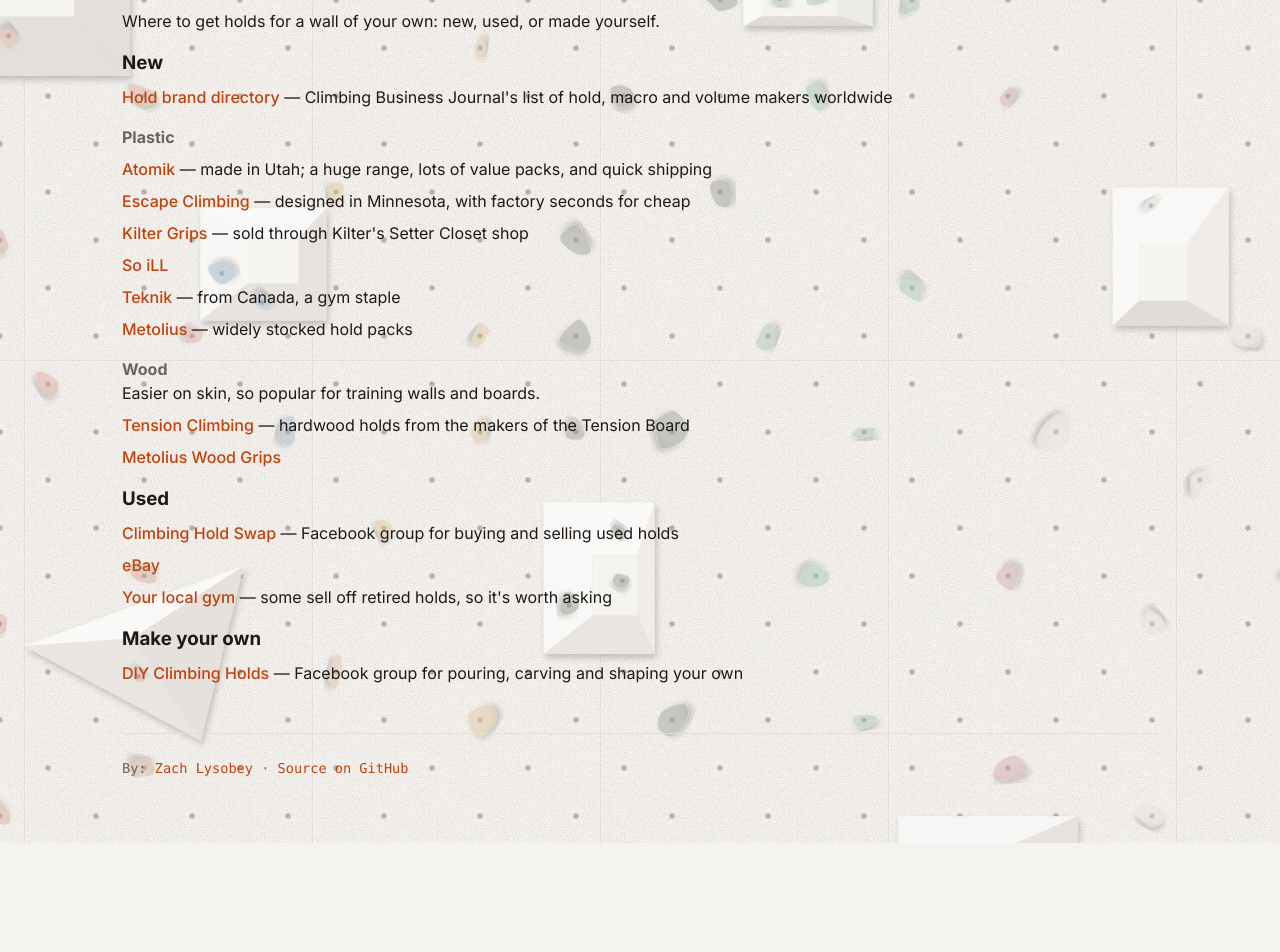
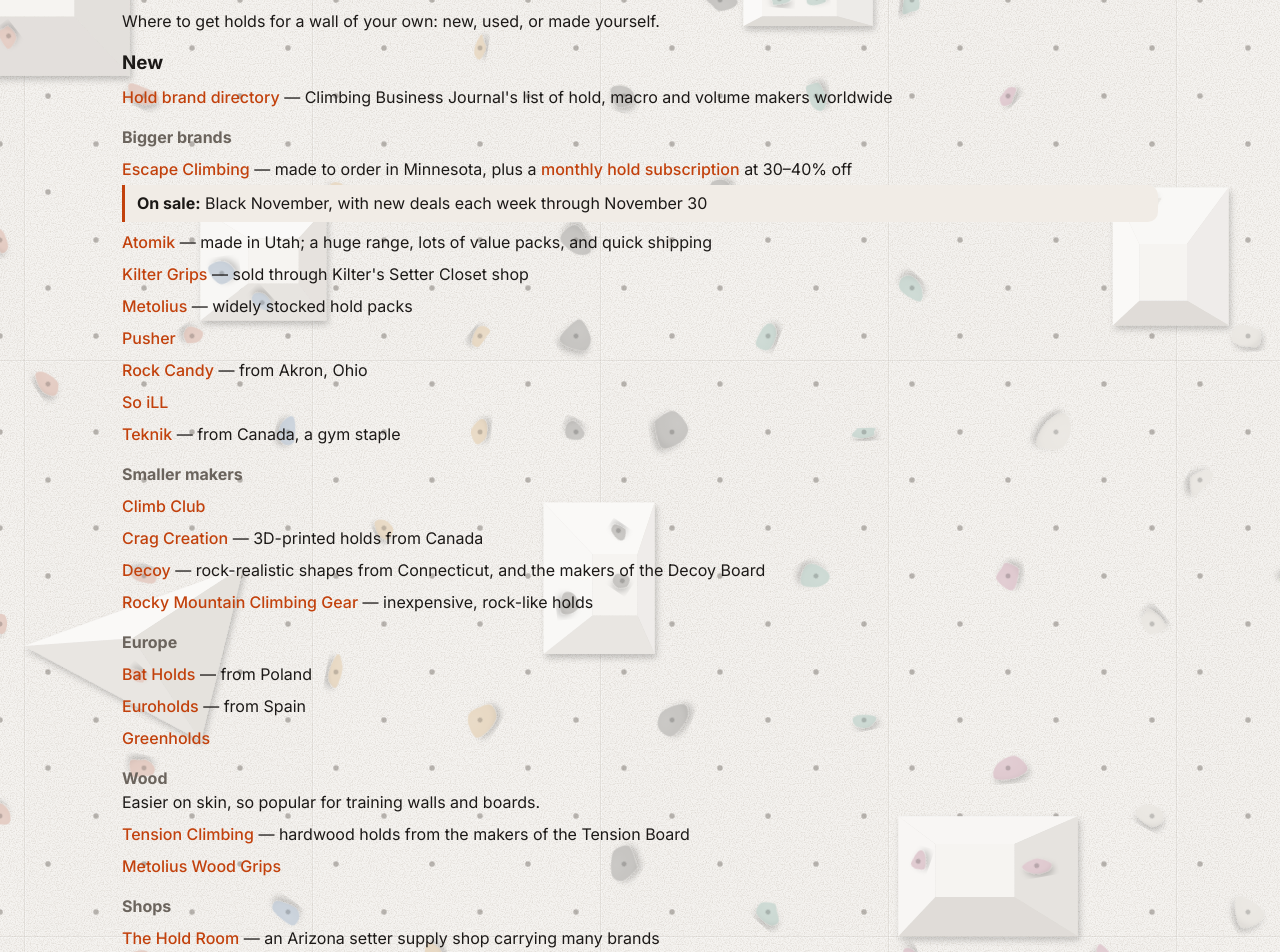
Before and after one commit to zachlysobey/indoor.rocks, a Next.js app: page /climbing-holds in a window 1280 px wide. Shown: the part 240-1192 px from the top of the page. Before the commit the page ends 1083 px from the top, so only its background shows below. Built offline with nearby package versions, Linux system fonts and the light colour scheme.

Commit message:
Add more hold makers and an Escape sale callout (#94)

```diff
--- a/src/app/climbing-holds/page.tsx
+++ b/src/app/climbing-holds/page.tsx
@@ -5,6 +5,10 @@ import styles from "../linkPage.module.css";
 export const metadata: Metadata = {
   title: "Climbing Holds · indoor.rocks",
 };
+
+// Checked when the static page is built, so the callout drops off with the first deploy after the
+// sale. Its text names the end date, so it stays true if that deploy comes late.
+const escapeSaleIsOn = Date.now() < Date.parse("2026-12-01T00:00:00-05:00");
 
 export default function ClimbingHoldsPage() {
   return (
@@ -23,19 +27,39 @@ export default function ClimbingHoldsPage() {
           </li>
         </ul>
 
-        <h4>Plastic</h4>
+        <h4>Bigger brands</h4>
         <ul>
+          <li>
+            <a href="https://escapeclimbing.com/">Escape Climbing</a> — made to order in Minnesota,
+            plus a{" "}
+            <a href="https://escapeclimbing.com/products/monthly-hold-subscription-2025">
+              monthly hold subscription
+            </a>{" "}
+            at 30–40% off
+            {escapeSaleIsOn && (
+              <p className={styles.callout}>
+                <strong>On sale:</strong> Black November, with new deals each week through November
+                30
+              </p>
+            )}
+          </li>
           <li>
             <a href="https://www.atomikclimbingholds.com/">Atomik</a> — made in Utah; a huge range,
             lots of value packs, and quick shipping
           </li>
           <li>
-            <a href="https://www.etsy.com/shop/EscapeClimbing">Escape Climbing</a> — designed in
-            Minnesota, with factory seconds for cheap
+            <a href="https://settercloset.com/">Kilter Grips</a> — sold through Kilter&apos;s Setter
+            Closet shop
           </li>
           <li>
-            <a href="https://settercloset.com/">Kilter Grips</a> — sold through Kilter&apos;s Setter
-            Closet shop
+            <a href="https://www.metoliusclimbing.com/">Metolius</a> — widely stocked hold packs
+          </li>
+          <li>
+            <a href="https://pusher.world/">Pusher</a>
+          </li>
+          <li>
+            <a href="https://candyshopclimbing.com/collections/rock-candy-holds">Rock Candy</a> —
+            from Akron, Ohio
           </li>
           <li>
             <a href="https://soillholds.com/">So iLL</a>
@@ -43,8 +67,36 @@ export default function ClimbingHoldsPage() {
           <li>
             <a href="https://teknikhandholds.com/">Teknik</a> — from Canada, a gym staple
           </li>
+        </ul>
+
+        <h4>Smaller makers</h4>
+        <ul>
           <li>
-            <a href="https://www.metoliusclimbing.com/">Metolius</a> — widely stocked hold packs
+            <a href="https://climb-club.com">Climb Club</a>
+          </li>
+          <li>
+            <a href="https://cragcreationholds.ca/">Crag Creation</a> — 3D-printed holds from Canada
+          </li>
+          <li>
+            <a href="https://decoy-holds.com/">Decoy</a> — rock-realistic shapes from Connecticut,
+            and the makers of the Decoy Board
+          </li>
+          <li>
+            <a href="https://www.rockymountainclimbinggear.com">Rocky Mountain Climbing Gear</a> —
+            inexpensive, rock-like holds
+          </li>
+        </ul>
+
+        <h4>Europe</h4>
+        <ul>
+          <li>
+            <a href="https://batholds.com/en/">Bat Holds</a> — from Poland
+          </li>
+          <li>
+            <a href="https://www.euroholds.com/en/">Euroholds</a> — from Spain
+          </li>
+          <li>
+            <a href="https://www.greenholds.eu/">Greenholds</a>
           </li>
         </ul>
 
@@ -57,6 +109,14 @@ export default function ClimbingHoldsPage() {
           </li>
           <li>
             <a href="https://www.metoliusclimbing.com/wood_grips_hold_set.html">Metolius Wood Grips</a>
+          </li>
+        </ul>
+
+        <h4>Shops</h4>
+        <ul>
+          <li>
+            <a href="https://www.theholdroom.com/">The Hold Room</a> — an Arizona setter supply shop
+            carrying many brands
           </li>
         </ul>
       </section>
@@ -85,6 +145,15 @@ export default function ClimbingHoldsPage() {
             <a href="https://www.facebook.com/groups/306173267024741/">DIY Climbing Holds</a> —
             Facebook group for pouring, carving and shaping your own
           </li>
+          <li>
+            <a href="https://5tendons.com/how-to-guide/">5tendons how-to guide</a>
+          </li>
+          <li>
+            <a href="https://commercial3dfiles.com/collections/sender-grips-diy-climbing-volume-plans-for-gyms-and-home-walls">
+              Sender Grips volume plans
+            </a>{" "}
+            — DIY plans for building your own volumes
+          </li>
         </ul>
       </section>
     </main>
--- a/src/app/linkPage.module.css
+++ b/src/app/linkPage.module.css
@@ -28,3 +28,12 @@
     text-decoration: underline;
   }
 }
+
+/* A time-limited note, like a sale, set apart from the evergreen links around it. */
+.callout {
+  margin-top: 0.25rem;
+  padding: 0.4rem 0.75rem;
+  border-left: 3px solid var(--accent);
+  border-radius: 0 var(--radius) var(--radius) 0;
+  background: var(--chip);
+}
```
Also changed, not shown: 1 other file (tests, documents, lock files or other folders).
